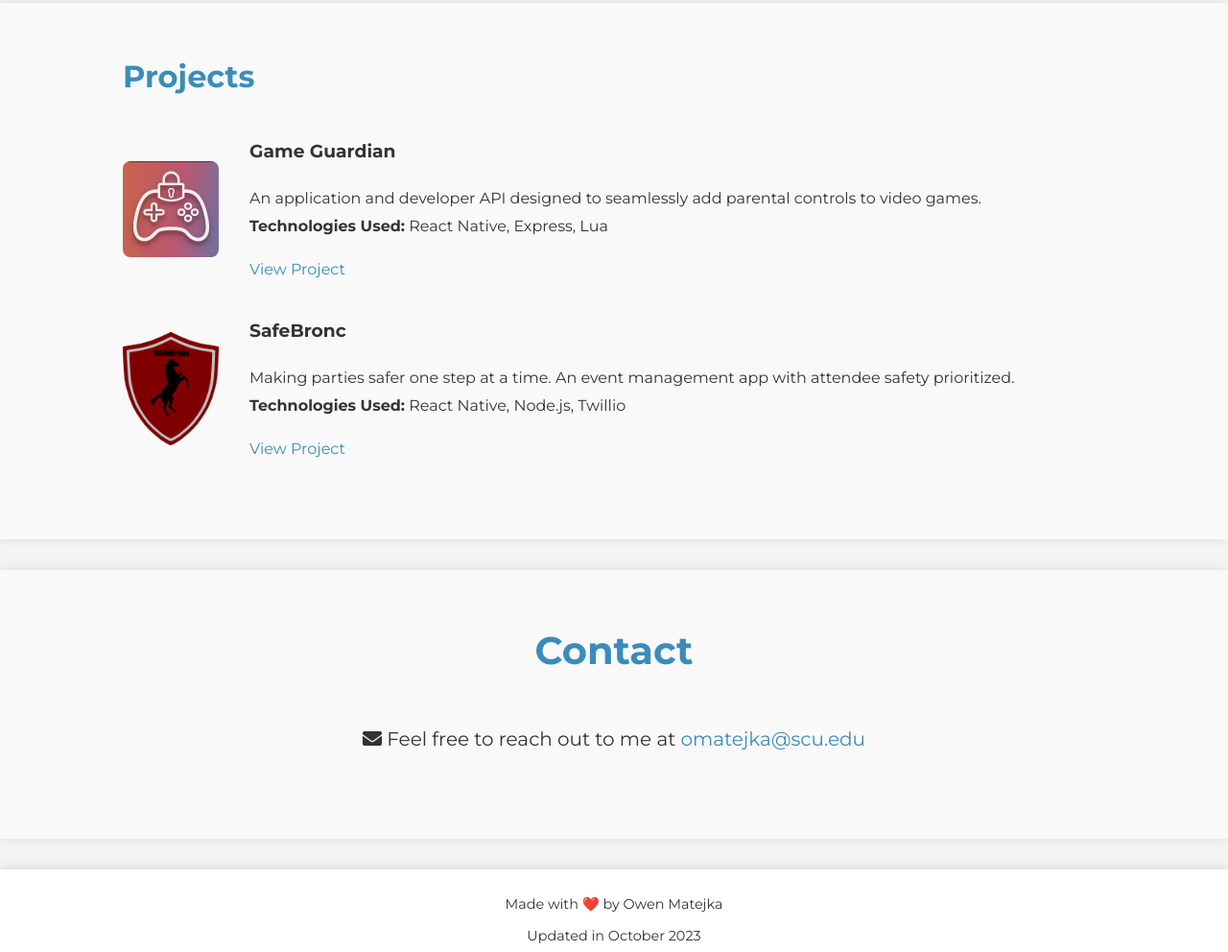
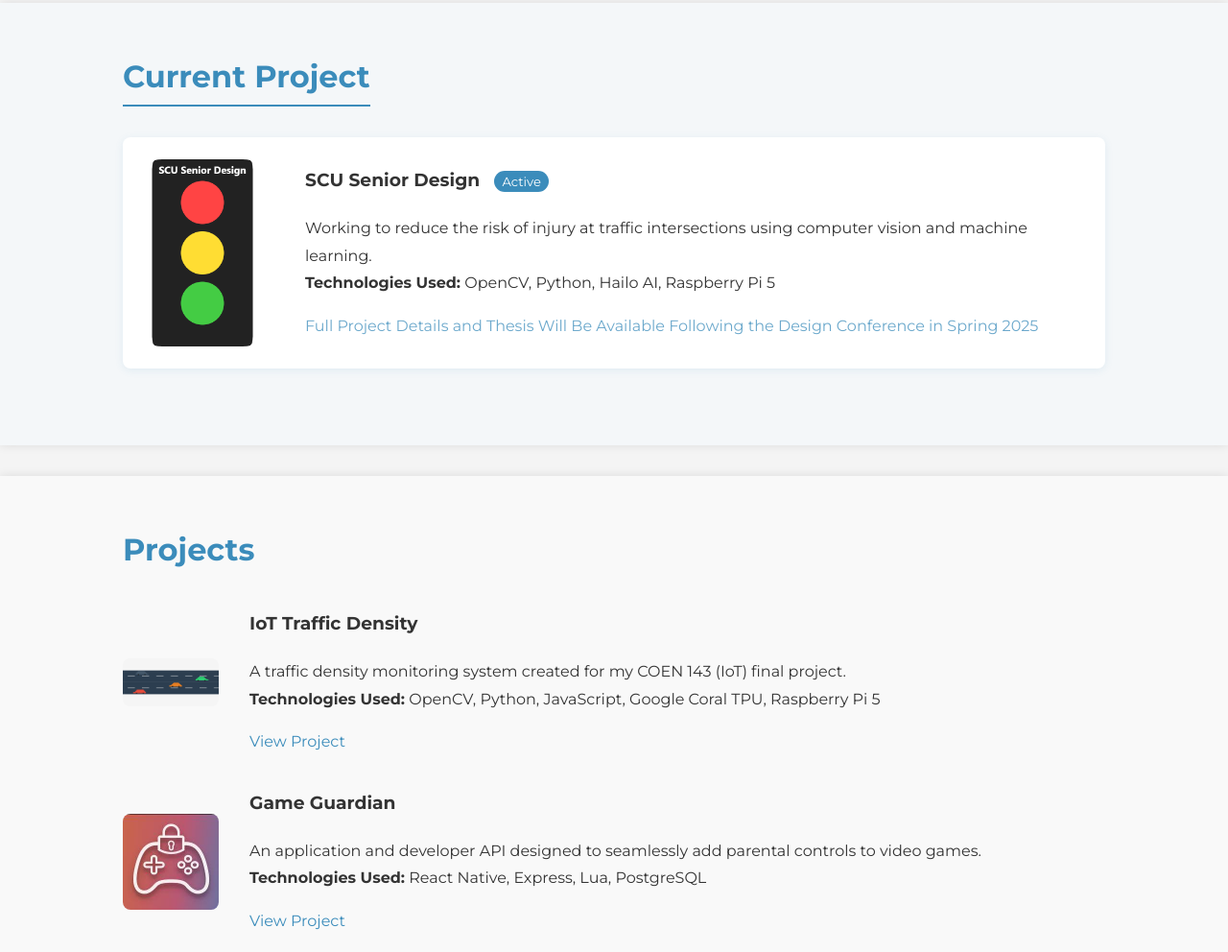
Before and after one commit to owenmatejka/personal-website, a plain HTML site: page index.html in a window 1280 px wide. Shown: the part 1288-2280 px from the top of the page at 96% size. Drawn offline with Linux system fonts and the light colour scheme.

Commit message:
Updated Projects

```diff
--- a/css/styles.css
+++ b/css/styles.css
@@ -186,6 +186,39 @@ h2 {
     color: #333;
 }
 
+#current-project {
+    background-color: #f4f7f9;
+    color: #333;
+}
+
+#current-project .project {
+    padding: .5em;
+    background-color: #ffffff;
+    border-radius: 8px;
+    box-shadow: 0 2px 8px rgba(59, 140, 187, 0.1);
+}
+
+#current-project .project-image {
+    width: 150px;
+}
+
+#current-project h2 {
+    color: #3b8cbb;
+    border-bottom: 2px solid #3b8cbb;
+    display: inline-block;
+}
+
+.active-badge {
+    background-color: #3b8cbb;
+    color: white;
+    font-size: 0.7em;
+    padding: 3px 8px;
+    border-radius: 12px;
+    margin-left: 10px;
+    vertical-align: middle;
+    font-weight: normal;
+}
+
 .project {
     display: flex;
     align-items: center;
@@ -205,6 +238,12 @@ h2 {
 .project-details a {
     display: inline-block;
     margin-top: 1em;
+}
+
+.project-details .disabled {
+    pointer-events: none;
+    cursor: not-allowed;
+    opacity: 0.75;
 }
 
 /* ==================== */
--- a/index.html
+++ b/index.html
@@ -3,6 +3,7 @@
 
 <head>
     <meta charset="UTF-8">
+    <meta name="description" content="Portfolio website for Owen Matejka, Computer Science and Engineering student at Santa Clara University.">
     <title>Owen Matejka</title>
     <link rel="stylesheet" href="css/styles.css">
     <link href="https://fonts.googleapis.com/css2?family=Montserrat:wght@400;700&display=swap" rel="stylesheet">
@@ -53,9 +54,36 @@
         </div>
     </section>
 
+    <!-- Current Project Section -->
+    <section id="current-project" class="overlapping-section">
+        <h2>Current Project</h2>
+
+        <!-- Senior Design -->
+        <div class="project">
+            <img src="images/senior-design.png" alt="Current Project" class="project-image">
+            <div class="project-details">
+                <h3>SCU Senior Design <span class="active-badge">Active</span></h3>
+                <p>Working to reduce the risk of injury at traffic intersections using computer vision and machine learning.</p>
+                <p><strong>Technologies Used:</strong> OpenCV, Python, Hailo AI, Raspberry Pi 5</p>
+                <a href="null" target="_blank" class="disabled">Full Project Details and Thesis Will Be Available Following the Design Conference in Spring 2025</a>
+            </div>
+        </div>
+    </section>
+
     <!-- Projects Section -->
     <section id="projects" class="overlapping-section">
         <h2>Projects</h2>
+
+        <!-- IoT Traffic Density -->
+        <div class="project">
+            <img src="images/iot-project.png" alt="IoT Traffic Density" class="project-image">
+            <div class="project-details">
+                <h3>IoT Traffic Density</h3>
+                <p>A traffic density monitoring system created for my COEN 143 (IoT) final project.</p>
+                <p><strong>Technologies Used:</strong> OpenCV, Python, JavaScript, Google Coral TPU, Raspberry Pi 5</p>
+                <a href="https://github.com/rukasuamarike/iotTrafficDensity" target="_blank">View Project</a>
+            </div>
+        </div>
 
         <!-- Game Guardian -->
         <div class="project">
@@ -63,7 +91,7 @@
             <div class="project-details">
                 <h3>Game Guardian</h3>
                 <p>An application and developer API designed to seamlessly add parental controls to video games.</p>
-                <p><strong>Technologies Used:</strong> React Native, Express, Lua</p>
+                <p><strong>Technologies Used:</strong> React Native, Express, Lua, PostgreSQL</p>
                 <a href="https://devpost.com/software/gamesafe" target="_blank">View Project</a>
             </div>
         </div>
@@ -92,7 +120,7 @@
         <div class="container">
             <div class="footer-content">
                 <p>Made with ❤️ by Owen Matejka</p>
-                <p>Updated in October 2023</p>
+                <p>Updated in November 2024</p>
             </div>
         </div>
     </footer>
```
Also changed, not shown: images/iot-project.png (added), images/senior-design.png (added).
